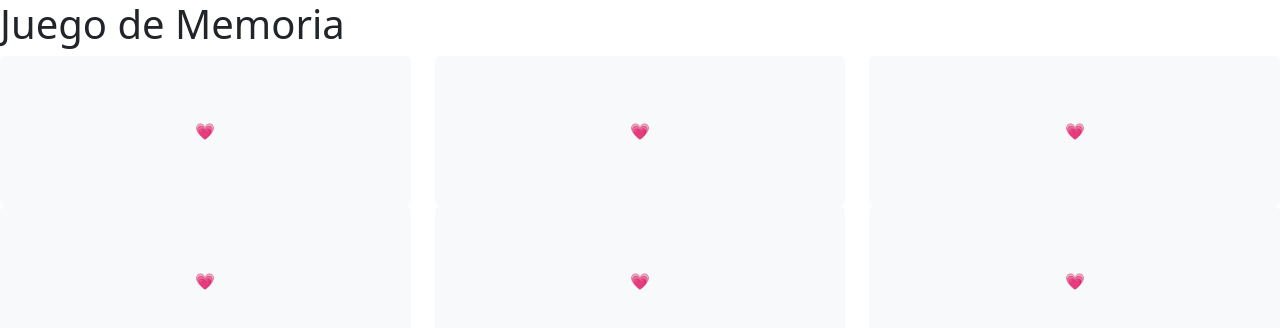
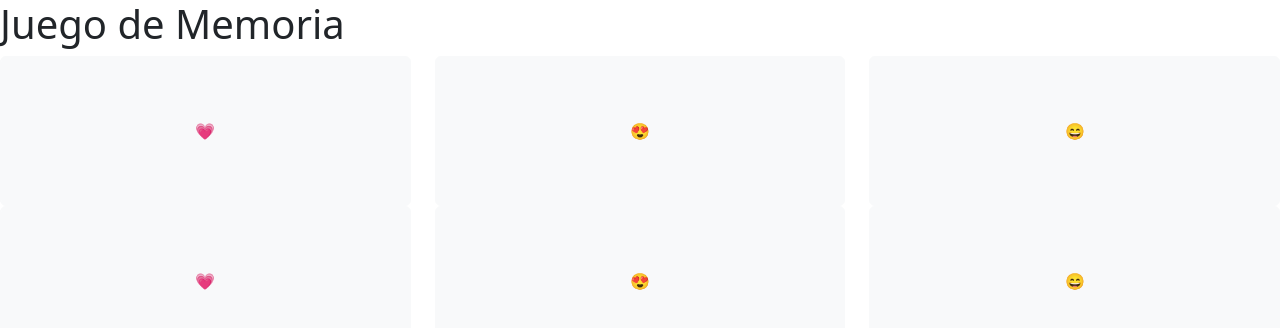
Before and after one commit to ulima-pw/2024-0_2-memoria_react, a React (Create React App) app: page / in a window 1280 px wide. Shown: the top 328 px of the page. Built offline with nearby package versions, Linux system fonts and the light colour scheme.

Commit message:
creacion de tablero terminada

```diff
--- a/src/MemoriaPage.jsx
+++ b/src/MemoriaPage.jsx
@@ -1,9 +1,34 @@
+import { useState } from "react"
 import Tablero from "./components/Tablero"
 
+const simbolosDisponibles = ["&#128151;", "&#128525;", "&#128516;"]
+
 const MemoriaPage = () => {
+    const [listaCasillas, setListaCasillas] = useState([])
+
+    /*
+    listaCasillas = [
+        [C1, C2, C3],
+        [C4, C5, C6]
+    ]
+    */
+
+    // logica de creacion de casillas
+    for (let i =0 ; i < 2; i++) {
+        const fila = []
+        for (let j = 0; j < 3; j++ ) {
+            fila.push({
+                simbolo : simbolosDisponibles[j],
+                mostrandoSimbolo : true
+            })
+        }
+        listaCasillas.push(fila)
+    }
+
+
     return <div>
         <h1>Juego de Memoria</h1>
-        <Tablero />
+        <Tablero rows={2} cols={3} listaCasillas={ listaCasillas }/>
     </div>
 }
 
--- a/src/components/Casilla.jsx
+++ b/src/components/Casilla.jsx
@@ -1,7 +1,10 @@
-const Casilla = () => {
+const Casilla = (props) => {
     return <div className="col">
-        <button className="btn btn-light" type="button">
-            &#128151;
+        <button className="btn btn-light"
+            type="button"
+            dangerouslySetInnerHTML={
+                props.data.mostrandoSimbolo === true ? {__html: props.data.simbolo} : {__html: "UL"}
+            }>
         </button>
     </div>
 }
--- a/src/components/Fila.jsx
+++ b/src/components/Fila.jsx
@@ -1,10 +1,10 @@
 import Casilla from "./Casilla"
 
-const Fila = () => {
+const Fila = (props) => {
     return <div className="row">
-        <Casilla />
-        <Casilla />
-        <Casilla />
+        <Casilla data={ props.casillas[0] }/>
+        <Casilla data={ props.casillas[1] }/>
+        <Casilla data={ props.casillas[2] }/>
     </div>
 }
 
--- a/src/components/Tablero.jsx
+++ b/src/components/Tablero.jsx
@@ -1,9 +1,9 @@
 import Fila from "./Fila"
 
-const Tablero = () => {
+const Tablero = (props) => {
     return <div>
-        <Fila />
-        <Fila />
+        <Fila casillas={ props.listaCasillas[0] }/>
+        <Fila casillas={ props.listaCasillas[1] }/>
     </div>
 }
 
```
